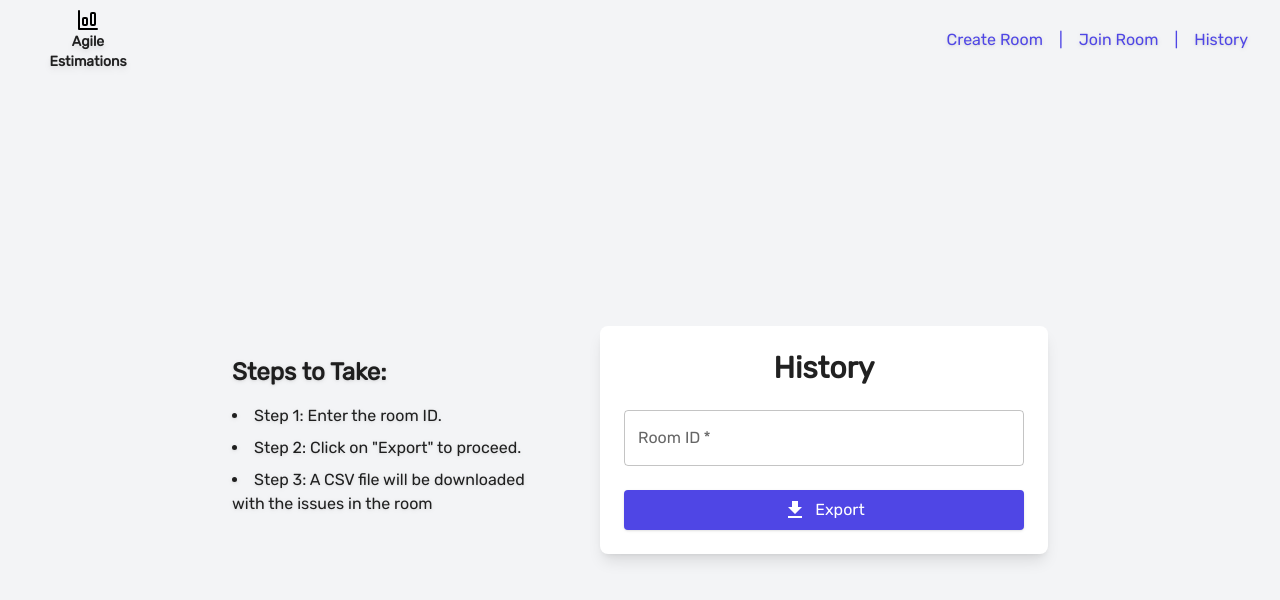
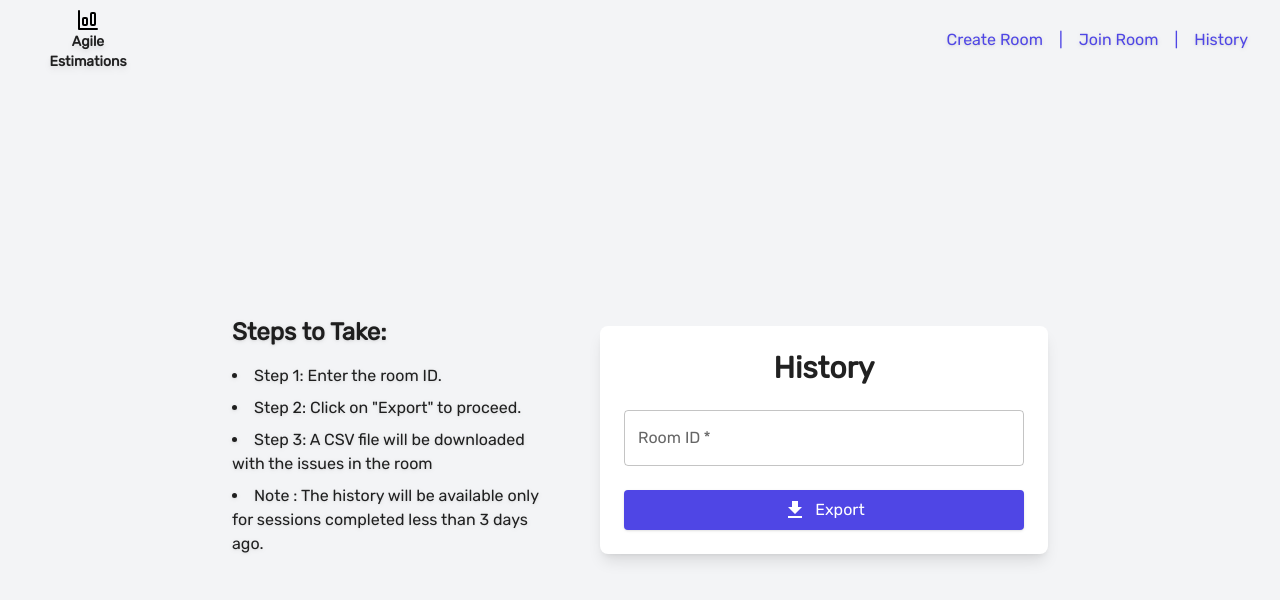
Before and after one commit to k3nme/agile-estimations, a React (Vite) app in the folder client/: page /history in a window 1280 px wide. Shown: the top 600 px of the page. Built offline with nearby package versions, Linux system fonts and the light colour scheme.

Commit message:
message for history

```diff
--- a/client/src/entry-pages/room-ops/RoomHistory.tsx
+++ b/client/src/entry-pages/room-ops/RoomHistory.tsx
@@ -79,6 +79,9 @@ const RoomHistory = () => {
 						<li className='mb-2'>
 							Step 3: A CSV file will be downloaded with the issues in the room
 						</li>
+						<li className='mb-2'>
+							Note : The history will be available only for sessions completed less than 3 days ago.
+						</li>
 					</ul>
 				</div>
 				{/* Right Content (Form) */}
```
